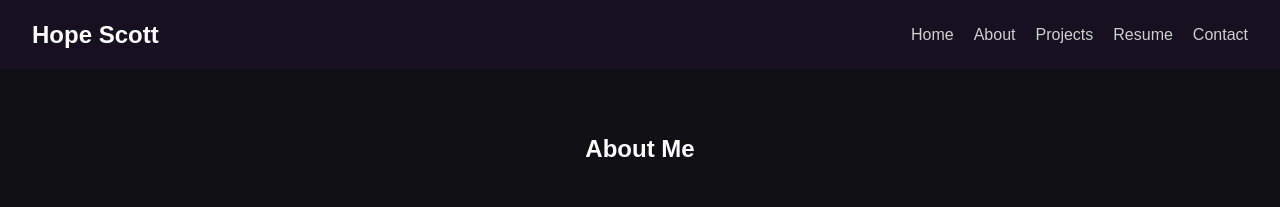
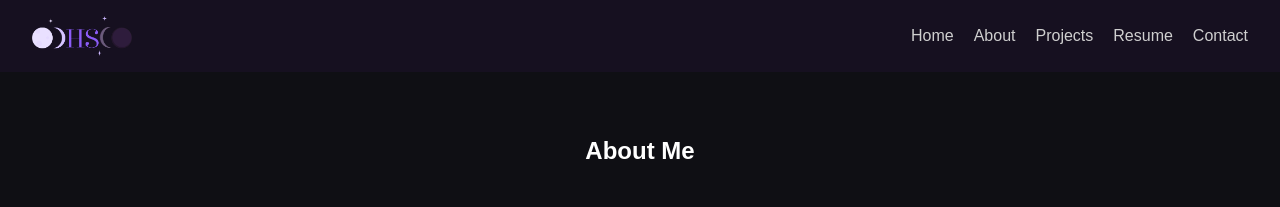
Before and after one commit to thequeensallie-gif/portfolio, a plain HTML site: page about.html in a window 1280 px wide. Shown: the top 207 px of the page. Drawn offline with Linux system fonts and the light colour scheme.

Commit message:
Update header with site logo link

```diff
--- a/about.html
+++ b/about.html
@@ -11,7 +11,11 @@
 
 <header>
     <nav>
-        <h1>Hope Scott</h1>
+        <a href="index.html" class="site-logo">
+
+    <img src="images/hslogo02.png" alt="Hope Scott logo" style="width: 150px !important; height: auto !important;">
+
+</a>
 
         <button class="menu-toggle" aria-label="Open Navigation Menu">
             ☰
```
